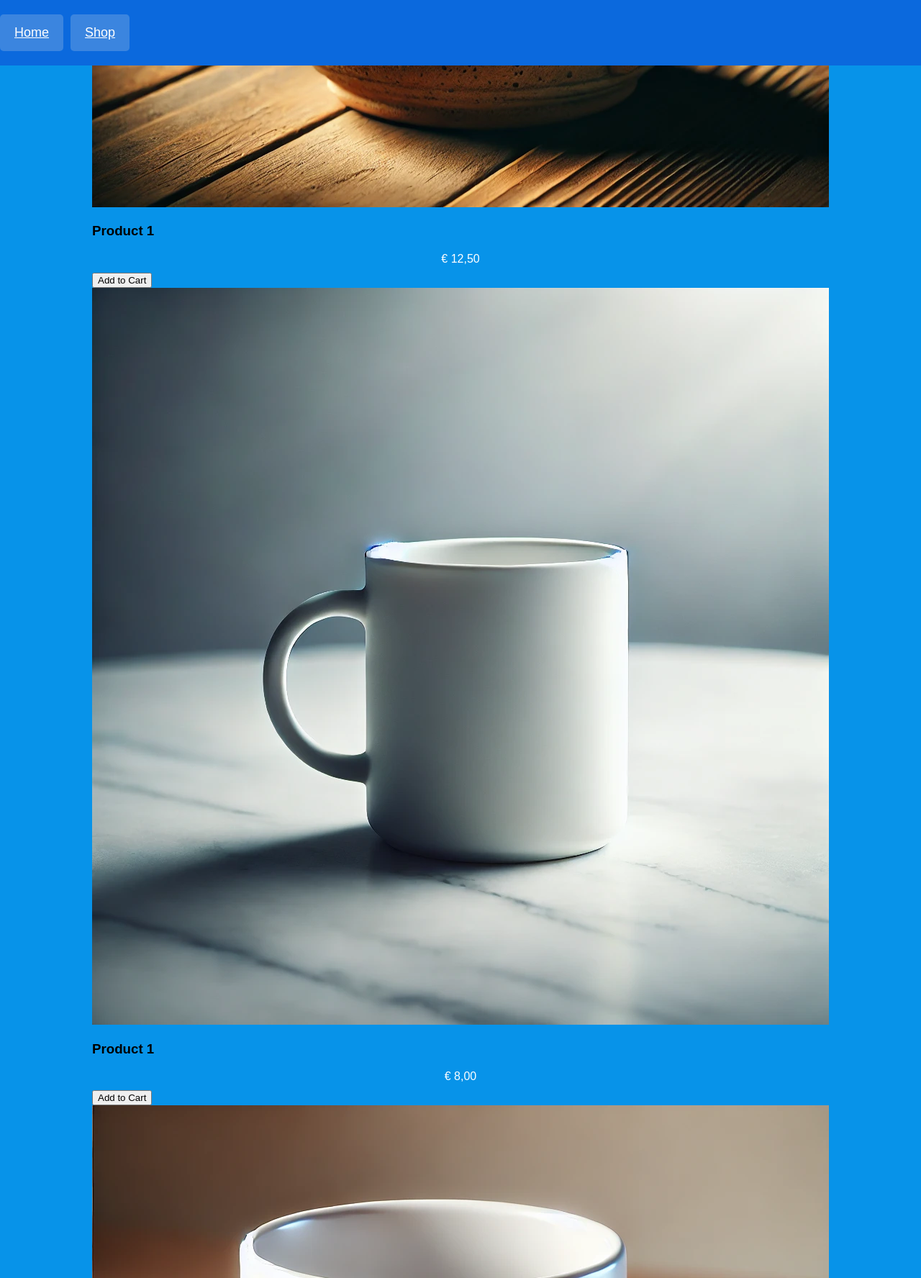
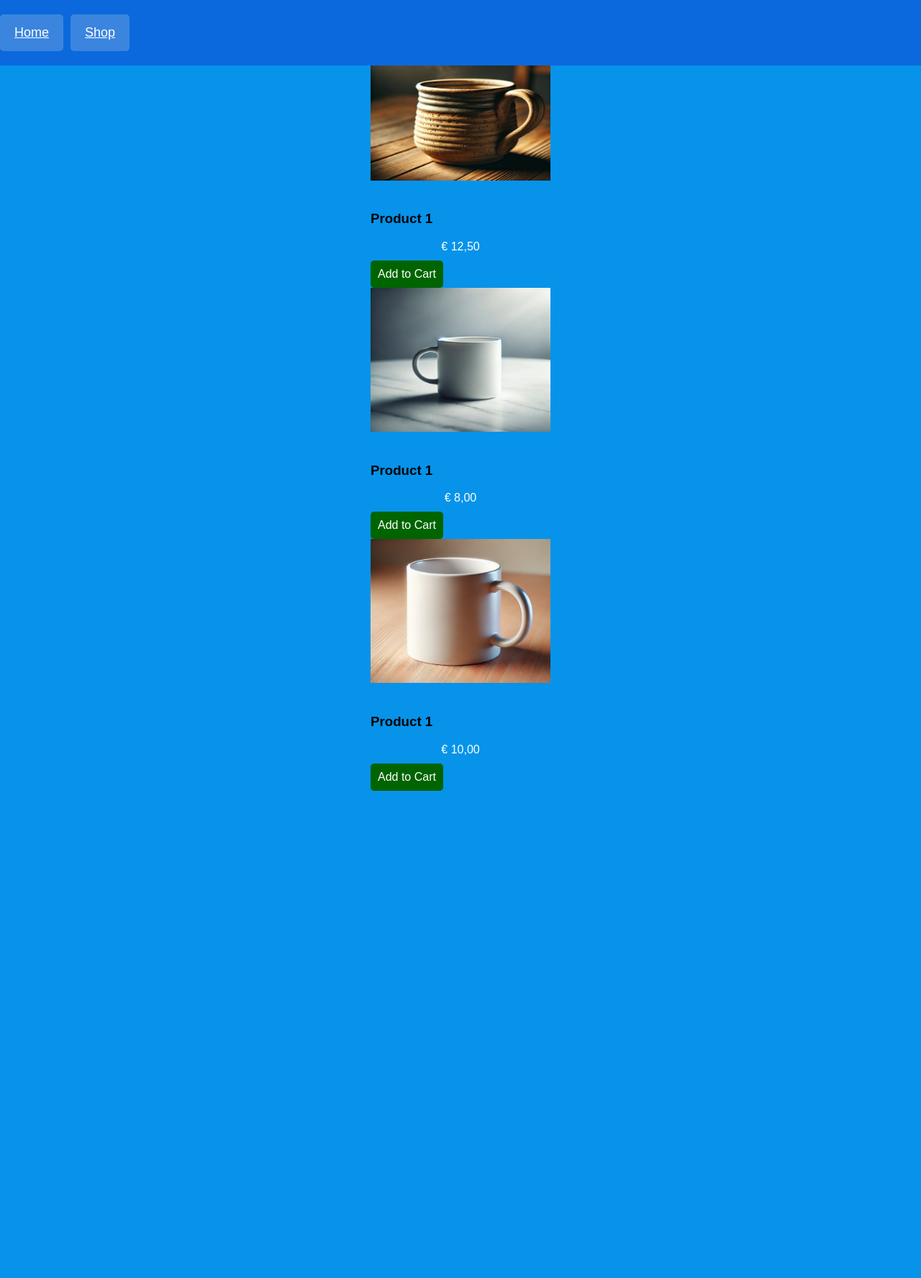
Before and after one commit to OnlyMokManager/OnlyMok, a PHP site: page /shop.html in a window 1280 px wide. Shown: the top 1776 px of the page at 72% size. After the commit the page ends 1099 px from the top, so only its background shows below. Run offline with PHP 8.4, Linux system fonts and the light colour scheme.

Commit message:
nog meer shop update

```diff
--- a/shop.html
+++ b/shop.html
@@ -19,31 +19,31 @@
     <main>
         <div class="WinkelSectie">
             <div class="Product">
-                <img src="Mok1.png" alt="Product 1">
+                <img class="productImage" src="Mok1.png" alt="Product 1">
                 <h3>Product 1</h3>
                 <p>€ 10,00</p>
-                <button>Add to Cart</button>
+                <button class="aankoopKnop">Add to Cart</button>
             </div>
 
             <div class="Product">
-                <img src="Mok2.png" alt="Product 2">
+                <img class="productImage" src="Mok2.png" alt="Product 2">
                 <h3>Product 1</h3>
                 <p>€ 12,50</p>
-                <button>Add to Cart</button>
+                <button class="aankoopKnop">Add to Cart</button>
             </div>
 
             <div class="Product">
-                <img src="Mok3.png" alt="Product 3">
+                <img class="productImage" src="Mok3.png" alt="Product 3">
                 <h3>Product 1</h3>
                 <p>€ 8,00</p>
-                <button>Add to Cart</button>
+                <button class="aankoopKnop">Add to Cart</button>
             </div>
 
             <div class="Product">
-                <img src="Mok4.png" alt="Product 4">
+                <img class="productImage" src="Mok4.png" alt="Product 4">
                 <h3>Product 1</h3>
                 <p>€ 10,00</p>
-                <button>Add to Cart</button>
+                <button class="aankoopKnop">Add to Cart</button>
             </div>
         </div>
     </main>
--- a/styles.css
+++ b/styles.css
@@ -115,9 +115,18 @@ input {
     align-items: center;
 }
 
+.winkelSectie{
+    display: flex;
+    flex-direction: row;
+    justify-content: center;
+    align-items: center;
+    flex-wrap: wrap;
+    margin-top: 100px;
+}
+
 .productImage{
-    width: 400px;
-    height: 350px;
+    width: 250px;
+    height: 200px;
     margin-bottom: 20px;
 }
 
```
